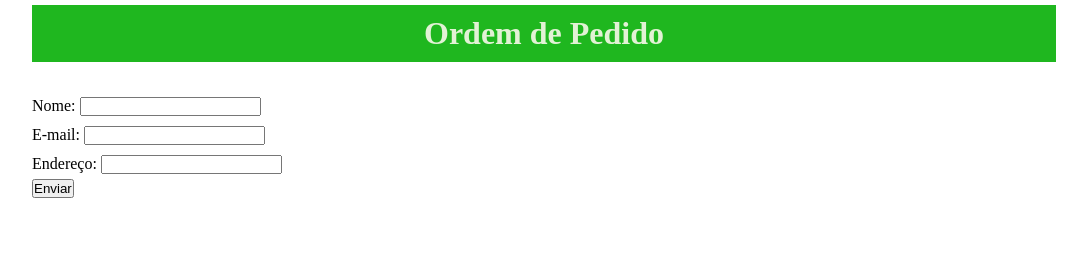
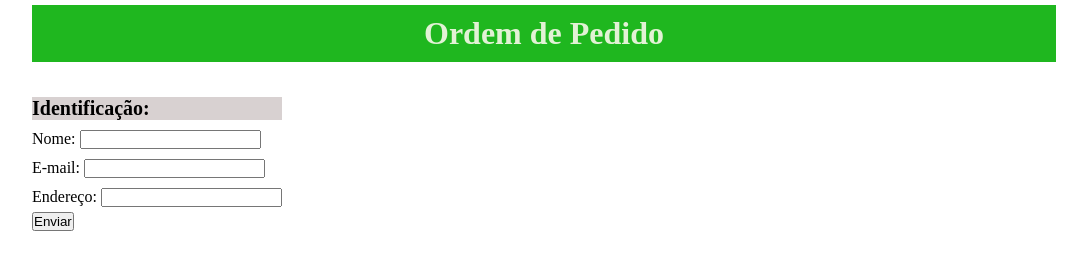
Before and after one commit to lumalopees/forms-trybe, a plain HTML site: page index.html in a window 1280 px wide. Shown: the whole page, without its empty margins (96-1183 px from the left). Drawn offline with Linux system fonts and the light colour scheme.

Commit message:
:sparkle: 25min | ugh

```diff
--- a/index.html
+++ b/index.html
@@ -19,6 +19,9 @@
 
     <main>
       <form method="get">
+
+        <div class="user">
+          <h4>Identificação:</h4>
           <label for="nome">Nome:</label>
           <input type="text" name="nome" id="nome">
           <br>
@@ -29,7 +32,10 @@
 
           <label for="endereco">Endereço:</label>
           <input type="text" name="endereco" id="endereco">
+        </div>
+
         <br>
+
         <button type="submit">Enviar</button>
       </form>
     </main>
--- a/style.css
+++ b/style.css
@@ -91,3 +91,8 @@ button {
   text-align: left;
   padding-left: 10px;
 }
+
+h4 {
+  background-color: rgb(216, 209, 209);
+  font-size: 20px;
+}
```
Lines whose indentation alone changed are shown as unchanged.
